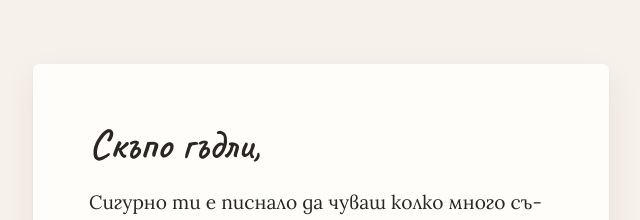
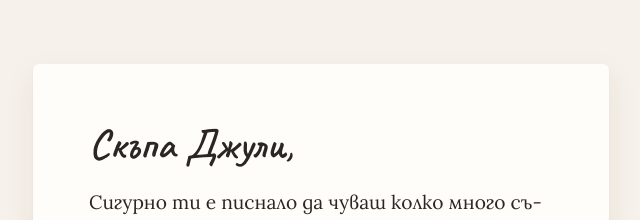
Before and after one commit to YanchevB/gift, a plain HTML site: page index.html in a window 1280 px wide. Both pictures are taken after a click on the button "Отвори писмото". Shown: the top 220 px of the page, without its empty margins (319-959 px from the left). Drawn offline with Linux system fonts and the light colour scheme.

Commit message:
Text change

```diff
--- a/index.html
+++ b/index.html
@@ -37,7 +37,7 @@
     <article class="paper">
 
       <!-- TODO: обръщение -->
-      <h1 class="salutation" id="letter-title" tabindex="-1">Скъпо гъдли,</h1>
+      <h1 class="salutation" id="letter-title" tabindex="-1">Скъпa Джули,</h1>
 
       <!-- TODO: твоят текст — добавяй или маха абзаци при нужда -->
       <p>Сигурно ти е писнало да чуваш колко много съжалявам и затова ще ти го кажа само още веднъж - съжалявам за постъпката ми и за последните месеци, за това, че не бях достатъчно добър партньор и говорих глупости под въздействието на емоция и его.</p>
```
